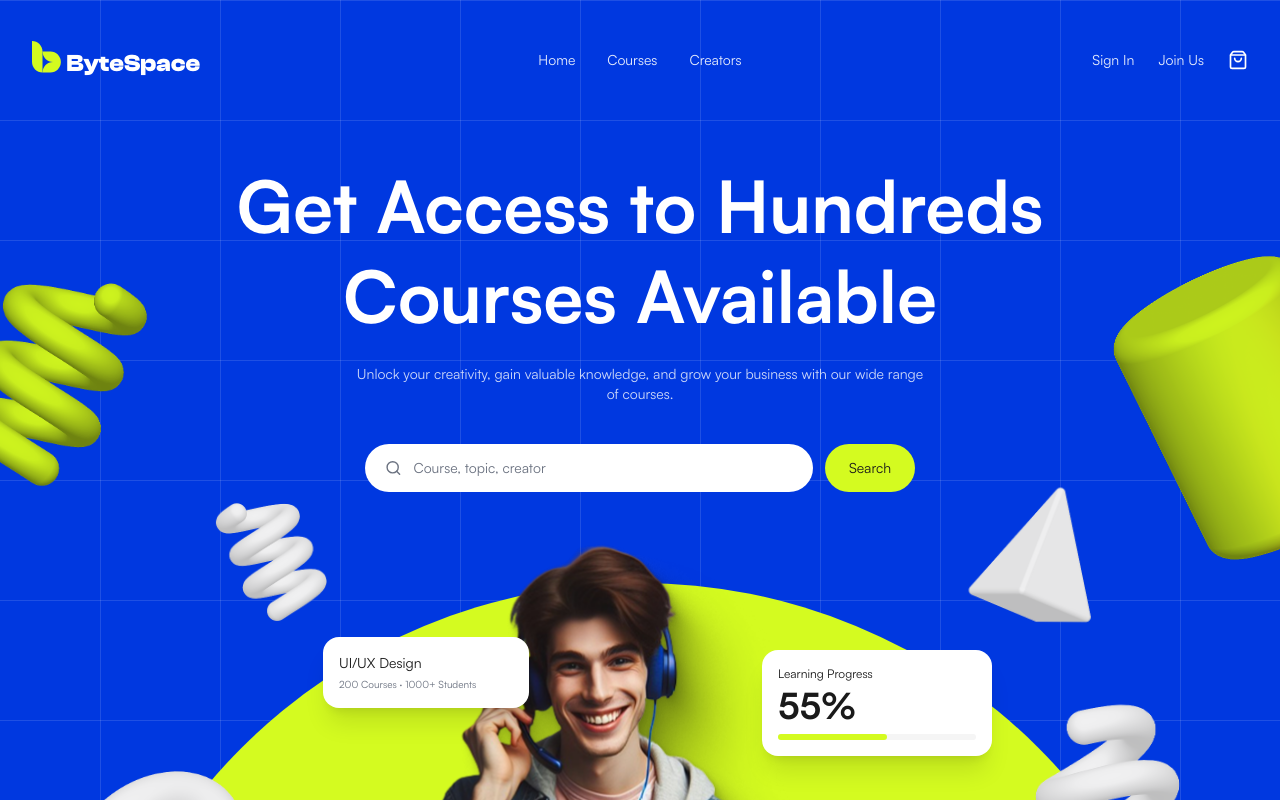
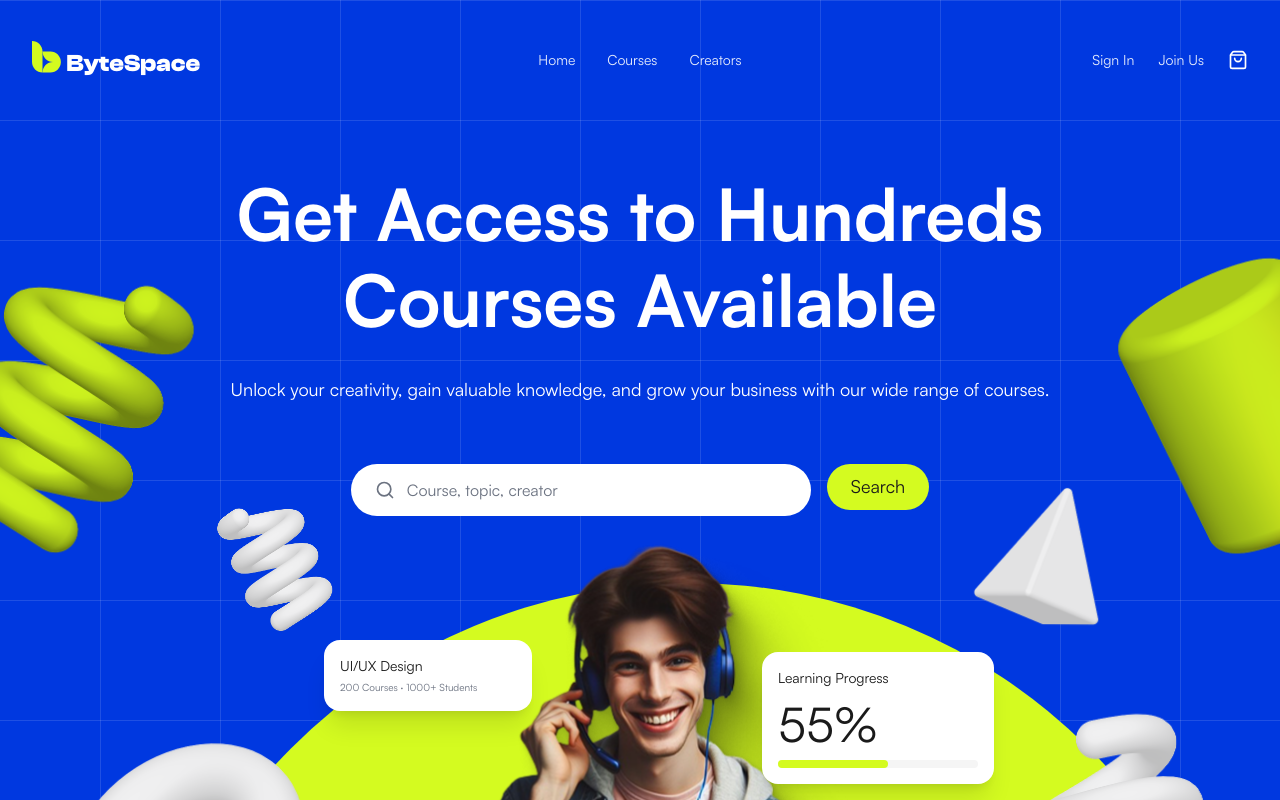
Before and after one commit to hamim-nibir/byte_space, a React (Vite) app: page / in a window 1280 px wide. Shown: the top 800 px of the page. Built offline with nearby package versions, Linux system fonts and the light colour scheme.

Commit message:
feat: UI issues fixed for growth section

```diff
--- a/src/components/sections/Hero.tsx
+++ b/src/components/sections/Hero.tsx
@@ -13,30 +13,30 @@ export function Hero() {
       {/* Lime circle: only the top dome is visible */}
       <div
         aria-hidden="true"
-        className="absolute -bottom-[340px] left-1/2 size-[640px] -translate-x-1/2 rounded-full bg-accent lg:-bottom-[691px] lg:size-[1128px]"
+        className="absolute -bottom-[340px] left-1/2 size-[640px] -translate-x-1/2 rounded-full bg-accent lg:-bottom-[691px] lg:ml-[50px] lg:size-[1128px]"
       />
 
       <HeroShapes />
 
       <Container className="relative z-10 flex flex-col items-center text-center">
-        <h1 className="mt-10 max-w-4xl text-4xl font-semibold leading-tight sm:text-5xl lg:text-7xl">
+        <h1 className="mt-10 max-w-4xl text-4xl font-semibold leading-tight sm:text-5xl lg:mt-[50px] lg:text-7xl lg:leading-[1.2]">
           Get Access to Hundreds
           <br className="hidden lg:block" /> Courses Available
         </h1>
 
-        <p className="mt-6 max-w-xl text-sm text-white/80">
-          Unlock your creativity, gain valuable knowledge, and grow your
-          business with our wide range of courses.
+        <p className="mt-6 max-w-[860px] text-base text-white sm:text-[18px] sm:leading-[160%] lg:mt-8">
+          Unlock your creativity, gain valuable knowledge, and grow your business with our wide
+          range of courses.
         </p>
 
-        <SearchBar className="mt-10 w-full justify-center" />
+        <SearchBar className="mt-10 w-full justify-center lg:mt-[60px]" />
       </Container>
 
       <img
         src={heroPerson}
         alt="Smiling student with headphones holding a laptop"
         fetchPriority="high"
-        className="absolute bottom-0 left-1/2 z-10 w-[380px] -translate-x-1/2 md:w-[560px] lg:w-[720px]"
+        className="absolute bottom-0 left-1/2 z-10 w-[380px] -translate-x-1/2 md:w-[560px] lg:ml-[58px] lg:w-[720px]"
       />
 
       <HeroFloatingCards />
--- a/src/components/sections/HeroFloatingCards.tsx
+++ b/src/components/sections/HeroFloatingCards.tsx
@@ -5,7 +5,7 @@ import { ProgressCard } from '@/components/ui/ProgressCard'
 export function HeroFloatingCards() {
   return (
     <div className="absolute left-1/2 top-0 z-20 hidden h-full lg:block">
-      <FloatingCard className="absolute -left-[317px] top-[637px] w-[206px]">
+      <FloatingCard className="absolute -left-[316px] top-[640px] w-[208px]">
         <p className="text-sm font-medium">UI/UX Design</p>
         <p className="mt-1 text-[10px] text-muted">200 Courses · 1000+ Students</p>
       </FloatingCard>
@@ -13,10 +13,10 @@ export function HeroFloatingCards() {
       <ProgressCard
         label="Learning Progress"
         value={55}
-        className="absolute left-[122px] top-[650px] w-[230px]"
+        className="absolute left-[122px] top-[652px] w-[232px]"
       />
 
-      <HappyStudentsCard className="absolute -left-[392px] top-[835px] w-[255px]" />
+      <HappyStudentsCard className="absolute -left-[392px] top-[838px] w-[258px]" />
     </div>
   )
 }
--- a/src/components/sections/HeroShapes.tsx
+++ b/src/components/sections/HeroShapes.tsx
@@ -6,20 +6,21 @@ import ring from '@/assets/images/shapes/ring.png'
 import cone from '@/assets/images/shapes/cone.png'
 import cylinder from '@/assets/images/shapes/cylinder.png'
 
+/* Offsets are measured from the section edges in the 1440px Figma frame. */
 const shapes = [
-  { src: squiggleLarge, tone: 'lime', className: 'left-0 top-[235px] w-[200px]' },
-  { src: squiggleSmall, tone: 'white', className: 'left-[185px] top-[475px] w-[170px]' },
-  { src: ring, tone: 'white', className: 'left-[29px] top-[727px] w-[254px]' },
-  { src: cone, tone: 'white', className: 'right-[153px] top-[466px] w-[185px]' },
-  { src: cylinder, tone: 'lime', className: 'right-0 top-[220px] w-[216px]' },
-  { src: squiggleVertical, tone: 'white', className: 'right-[30px] top-[671px] w-[278px]' },
+  { src: squiggleLarge, tone: 'lime', className: 'left-0 top-[222px] w-[264px]' },
+  { src: squiggleSmall, tone: 'white', className: 'left-[185px] top-[479px] w-[177px]' },
+  { src: ring, tone: 'white', className: 'left-[16px] top-[684px] w-[340px]' },
+  { src: cone, tone: 'white', className: 'right-[145px] top-[466px] w-[188px]' },
+  { src: cylinder, tone: 'lime', className: 'right-0 top-[223px] w-[210px]' },
+  { src: squiggleVertical, tone: 'white', className: '-right-[3px] top-[676px] w-[314px]' },
 ] as const
 
 export function HeroShapes() {
   return (
     <>
-      {shapes.map((s) => (
-        <Shape3D key={s.className} {...s} />
+      {shapes.map((shape, i) => (
+        <Shape3D key={i} {...shape} />
       ))}
     </>
   )
--- a/src/components/ui/ProgressCard.tsx
+++ b/src/components/ui/ProgressCard.tsx
@@ -11,15 +11,15 @@ export function ProgressCard({ label, value, className }: ProgressCardProps) {
 
   return (
     <FloatingCard className={className}>
-      <p className="text-xs">{label}</p>
-      <p className="mt-1 text-4xl font-semibold">{percent}%</p>
+      <p className="text-sm leading-5">{label}</p>
+      <p className="mt-3 text-5xl font-medium leading-none">{percent}%</p>
       <div
         role="progressbar"
         aria-label={label}
         aria-valuenow={percent}
         aria-valuemin={0}
         aria-valuemax={100}
-        className="mt-2 h-1.5 rounded-full bg-surface"
+        className="mt-3 h-2 rounded-full bg-surface"
       >
         <div className="h-full rounded-full bg-accent" style={{ width: `${percent}%` }} />
       </div>
--- a/src/components/ui/SearchBar.tsx
+++ b/src/components/ui/SearchBar.tsx
@@ -20,13 +20,13 @@ export function SearchBar({ onSearch, className }: SearchBarProps) {
     <form
       role="search"
       onSubmit={handleSubmit}
-      className={cn('flex items-center gap-3', className)}
+      className={cn('flex items-start gap-4', className)}
     >
       <label htmlFor="course-search" className="sr-only">
         Search courses
       </label>
-      <div className="flex h-12 w-full max-w-md items-center gap-3 rounded-full bg-white px-5 text-muted">
-        <Search size={18} aria-hidden="true" />
+      <div className="flex h-[52px] w-full min-w-0 max-w-[460px] items-center gap-3 rounded-full bg-white px-6 text-muted">
+        <Search size={20} aria-hidden="true" className="shrink-0" />
         <input
           id="course-search"
           type="search"
@@ -34,10 +34,10 @@ export function SearchBar({ onSearch, className }: SearchBarProps) {
           onChange={(e) => setQuery(e.target.value)}
           placeholder="Course, topic, creator"
           maxLength={100}
-          className="w-full bg-transparent text-sm text-ink outline-none placeholder:text-muted"
+          className="w-full bg-transparent text-base text-ink outline-none placeholder:text-muted"
         />
       </div>
-      <Button type="submit" className="h-12">
+      <Button type="submit" className="h-[46px] px-6 text-[18px] font-medium leading-[120%]">
         Search
       </Button>
     </form>
--- a/src/components/ui/SectionHeading.tsx
+++ b/src/components/ui/SectionHeading.tsx
@@ -8,6 +8,7 @@ interface SectionHeadingProps {
   align?: 'center' | 'left'
   tone?: 'dark' | 'light'
   className?: string
+  titleClassName?: string
   descriptionClassName?: string
 }
 
@@ -18,6 +19,7 @@ export function SectionHeading({
   align = 'center',
   tone = 'dark',
   className,
+  titleClassName,
   descriptionClassName,
 }: SectionHeadingProps) {
   const isLight = tone === 'light'
@@ -29,6 +31,7 @@ export function SectionHeading({
         className={cn(
           'text-3xl font-semibold leading-tight sm:text-4xl lg:text-5xl',
           isLight ? 'text-white' : 'text-ink',
+          titleClassName,
         )}
       >
         {title}
--- a/src/components/ui/StatList.tsx
+++ b/src/components/ui/StatList.tsx
@@ -8,11 +8,11 @@ interface StatListProps {
 
 export function StatList({ stats, className }: StatListProps) {
   return (
-    <dl className={cn('flex flex-wrap gap-x-10 gap-y-4', className)}>
+    <dl className={cn('flex flex-wrap gap-x-14 gap-y-4', className)}>
       {stats.map((stat) => (
         <div key={stat.id} className="flex flex-col-reverse">
-          <dt className="text-sm text-muted">{stat.label}</dt>
-          <dd className="text-3xl font-medium text-primary">{stat.value}</dd>
+          <dt className="text-[18px] leading-[160%] text-ink-soft/80">{stat.label}</dt>
+          <dd className="text-4xl font-medium leading-[120%] text-primary">{stat.value}</dd>
         </div>
       ))}
     </dl>
--- a/src/index.css
+++ b/src/index.css
@@ -58,12 +58,22 @@
   background-position: center top;
 }
 
-@utility bg-soft {
+/* @utility bg-soft {
   background-color: #f9f9f9;
   background-image:
     radial-gradient(ellipse 40% 30% at 30% 0%, rgb(212 255 26 / 0.35), transparent),
     radial-gradient(ellipse 35% 25% at 100% 8%, rgb(0 56 224 / 0.12), transparent),
     radial-gradient(ellipse 30% 20% at 0% 40%, rgb(0 56 224 / 0.15), transparent),
+    radial-gradient(ellipse 30% 20% at 0% 90%, rgb(212 255 26 / 0.35), transparent),
+    radial-gradient(ellipse 35% 25% at 100% 95%, rgb(0 56 224 / 0.18), transparent);
+} */
+
+@utility bg-soft {
+  background-color: #f9f9f9;
+  background-image:
+    radial-gradient(ellipse 380px 200px at 28% 90px, rgb(212 251 32 / 0.5), transparent),
+    radial-gradient(ellipse 300px 200px at 100% 60px, rgb(0 56 224 / 0.08), transparent),
+    radial-gradient(ellipse 260px 220px at 0% 680px, rgb(0 56 224 / 0.16), transparent),
     radial-gradient(ellipse 30% 20% at 0% 90%, rgb(212 255 26 / 0.35), transparent),
     radial-gradient(ellipse 35% 25% at 100% 95%, rgb(0 56 224 / 0.18), transparent);
 }
```
Also changed, not shown: src/components/sections/GrowthSection.tsx (+19 -12 lines).
